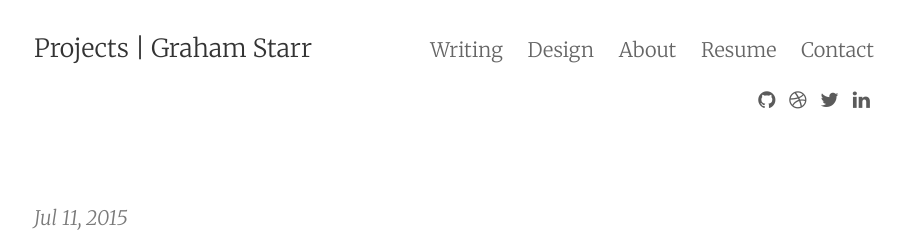
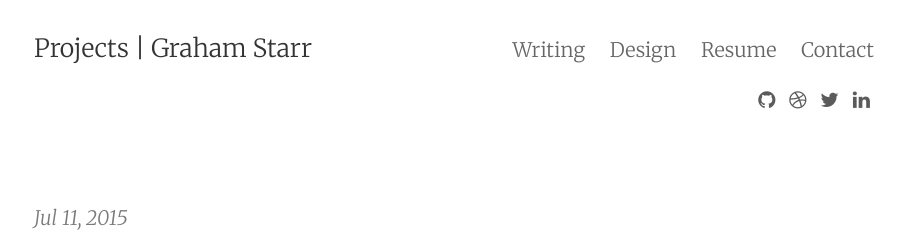
Before and after one commit to gstarr/gstarr.github.io, a Jekyll site: the page built from index.html, in a window 1280 px wide. Shown: the top 232 px of the page, without its empty margins (186-1088 px from the left). Built offline with Jekyll 4.4.1, drawn with Linux system fonts in a browser that asks for light colours; nearby versions of some CDN libraries; the list of posts is cut into pages by our own code.

```diff
--- a/_includes/navigation.html
+++ b/_includes/navigation.html
@@ -1,5 +1,5 @@
 <a href="{{ site.baseurl }}/writing/">Writing</a>
 <a href="{{ site.baseurl }}/design/">Design</a>
-<a href="{{ site.baseurl }}/about/">About</a>
+<!-- <a href="{{ site.baseurl }}/about/">About</a> -->
 <a href="{{ site.baseurl }}/resume/">Resume</a>
 <a href="{{ site.baseurl }}/contact/">Contact</a>
```
